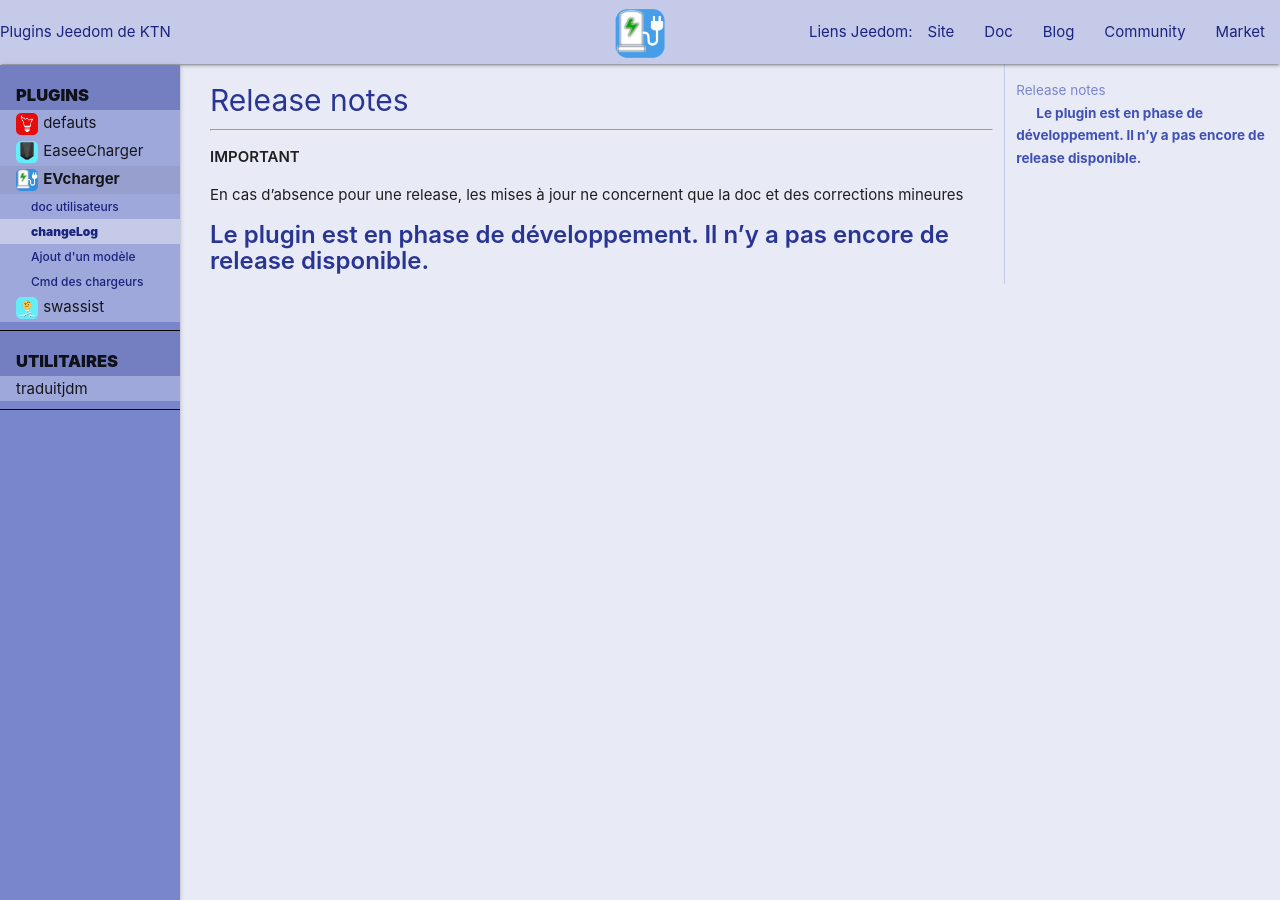
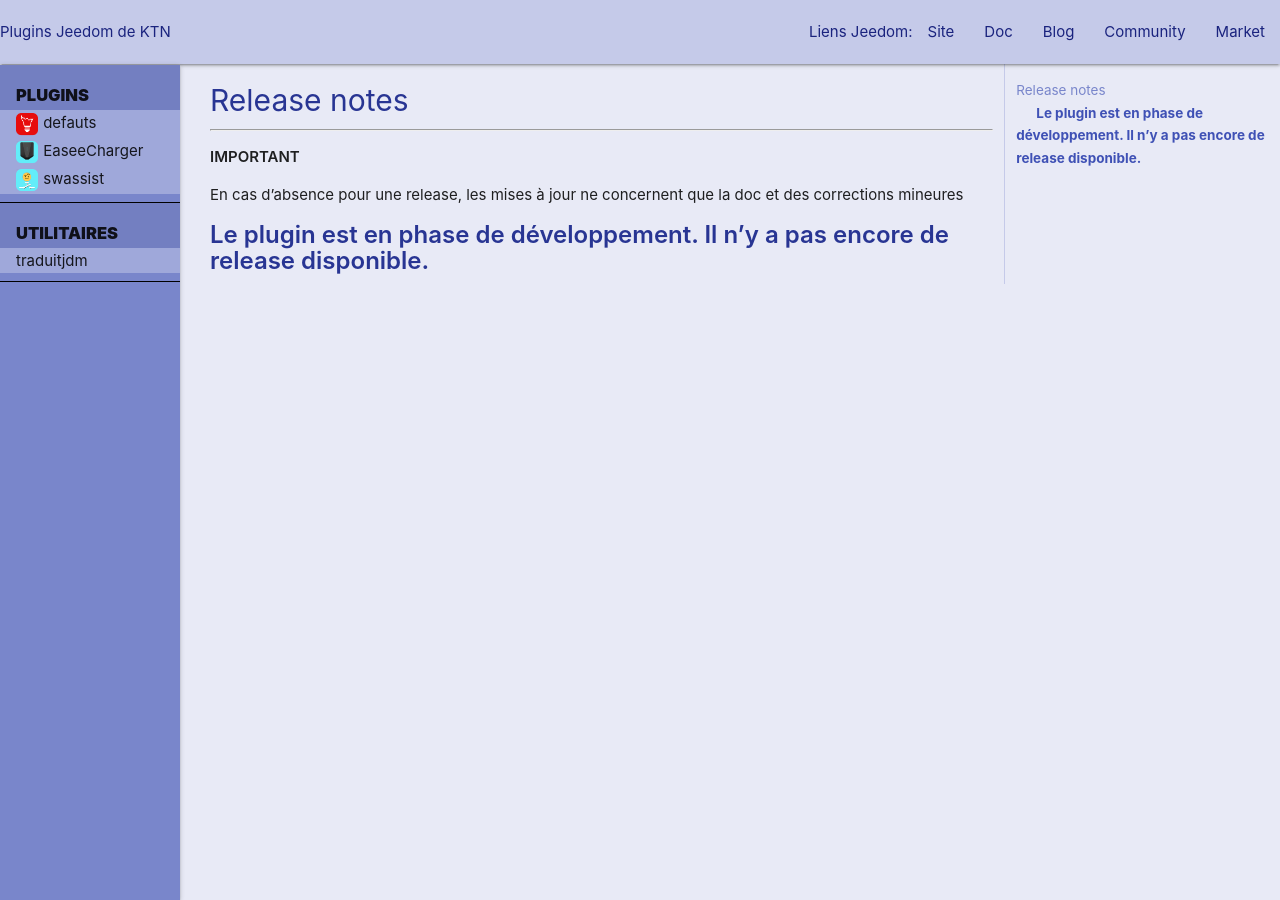
Before and after one commit to ktn001/ktn001.github.io, a Jekyll site: the page built from fr_FR/EVcharger/changelog.md, in a window 1280 px wide. Built offline with Jekyll 4.4.1, drawn with Linux system fonts in a browser that asks for light colours; some of the changed lines change nothing that is shown.

Commit message:
Update _config.yml

```diff
--- a/_config.yml
+++ b/_config.yml
@@ -16,13 +16,13 @@
       icon: EaseeCharger_icon.png
       pages:
         doc: index.html
-    EVcharger:
-      icon : EVcharger_icon.png
-      pages:
-        doc utilisateurs: index.html
-        changeLog: changelog.html
-        Ajout d'un modèle: ajoutModel.html
-        Cmd des chargeurs: cmdCharger.html
+    #EVcharger:
+    #  icon : EVcharger_icon.png
+    #  pages:
+    #    doc utilisateurs: index.html
+    #    changeLog: changelog.html
+    #    Ajout d'un modèle: ajoutModel.html
+    #    Cmd des chargeurs: cmdCharger.html
     swassist:
       icon : swassist_icon.png
       pages:
```
